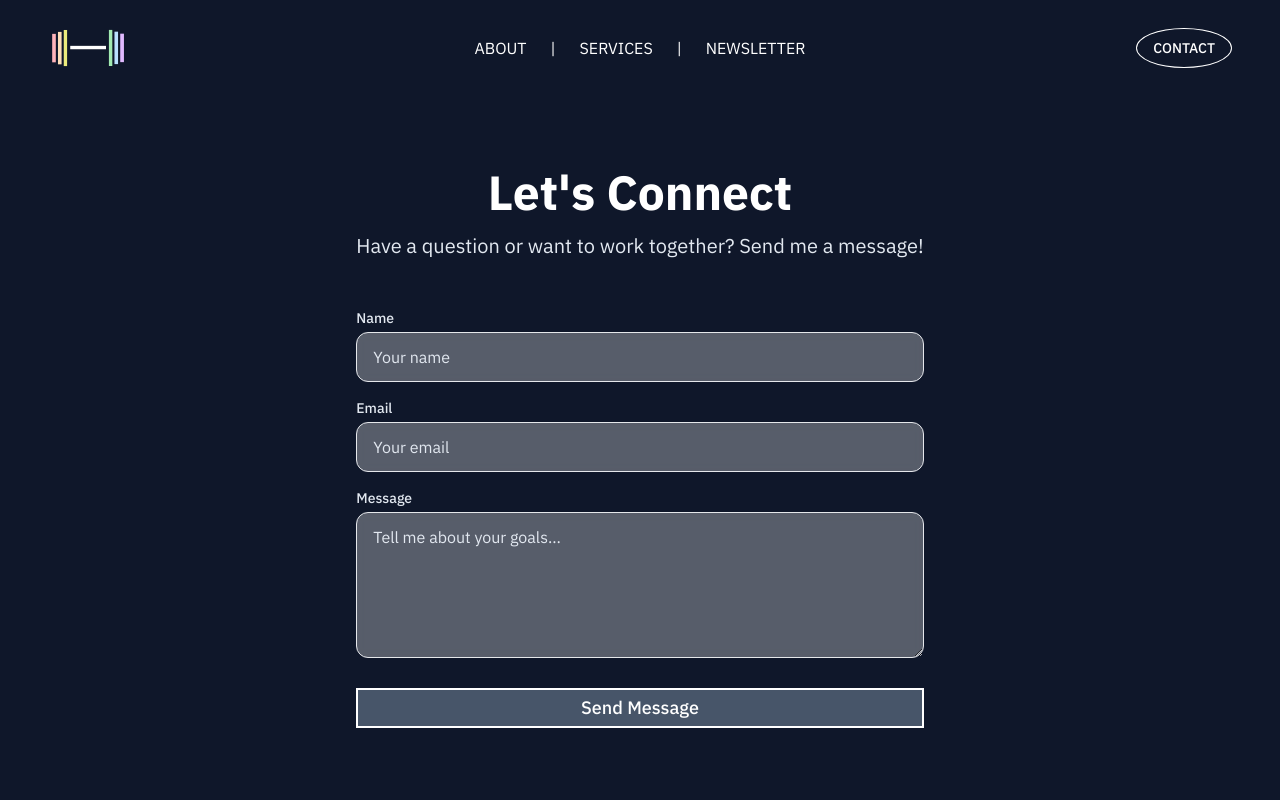
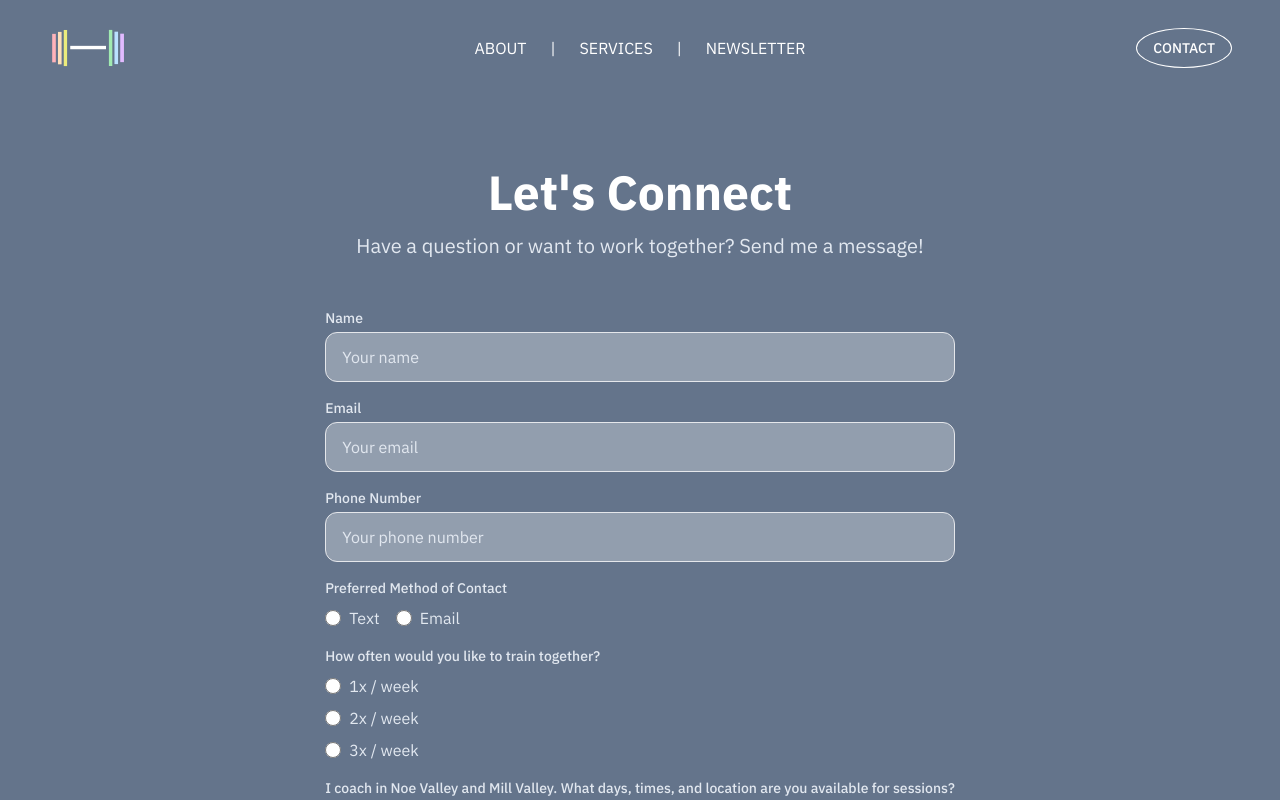
Before and after one commit to atiumcache/emmipetersen, a React (Vite) app: page /contact in a window 1280 px wide. Shown: the top 800 px of the page. Built offline with nearby package versions, Linux system fonts and the light colour scheme; no server answers.

Commit message:
Change contact form fields

```diff
--- a/src/components/ContactForm.tsx
+++ b/src/components/ContactForm.tsx
@@ -127,6 +127,104 @@ export function ContactForm({
 
               <div>
                 <label
+                  htmlFor="phone"
+                  className="block text-sm font-medium text-slate-200 mb-1"
+                >
+                  Phone Number
+                </label>
+                <input
+                  type="tel"
+                  id="phone"
+                  name="phone"
+                  required
+                  className="placeholder-slate-200 w-full px-4 py-3 bg-white/30 backdrop-blur-sm text-white border border-gray-200 rounded-xl focus:outline-none focus:ring-2 focus:ring-white/50 focus:border-white transition-all duration-200"
+                  placeholder="Your phone number"
+                />
+              </div>
+
+              <div>
+                <label className="block text-sm font-medium text-slate-200 mb-2">
+                  Preferred Method of Contact
+                </label>
+                <div className="flex gap-4">
+                  <label className="flex items-center space-x-2 cursor-pointer">
+                    <input
+                      type="radio"
+                      name="contact_method"
+                      value="text"
+                      required
+                      className="w-4 h-4 text-white bg-white/30 border-gray-200 focus:ring-white/50"
+                    />
+                    <span className="text-slate-200">Text</span>
+                  </label>
+                  <label className="flex items-center space-x-2 cursor-pointer">
+                    <input
+                      type="radio"
+                      name="contact_method"
+                      value="email"
+                      className="w-4 h-4 text-white bg-white/30 border-gray-200 focus:ring-white/50"
+                    />
+                    <span className="text-slate-200">Email</span>
+                  </label>
+                </div>
+              </div>
+
+              <div>
+                <label className="block text-sm font-medium text-slate-200 mb-2">
+                  How often would you like to train together?
+                </label>
+                <div className="flex flex-col gap-2">
+                  <label className="flex items-center space-x-2 cursor-pointer">
+                    <input
+                      type="radio"
+                      name="frequency"
+                      value="1x per week"
+                      required
+                      className="w-4 h-4 text-white bg-white/30 border-gray-200 focus:ring-white/50"
+                    />
+                    <span className="text-slate-200">1x / week</span>
+                  </label>
+                  <label className="flex items-center space-x-2 cursor-pointer">
+                    <input
+                      type="radio"
+                      name="frequency"
+                      value="2x per week"
+                      className="w-4 h-4 text-white bg-white/30 border-gray-200 focus:ring-white/50"
+                    />
+                    <span className="text-slate-200">2x / week</span>
+                  </label>
+                  <label className="flex items-center space-x-2 cursor-pointer">
+                    <input
+                      type="radio"
+                      name="frequency"
+                      value="3x per week"
+                      className="w-4 h-4 text-white bg-white/30 border-gray-200 focus:ring-white/50"
+                    />
+                    <span className="text-slate-200">3x / week</span>
+                  </label>
+                </div>
+              </div>
+
+              <div>
+                <label
+                  htmlFor="availability"
+                  className="block text-sm font-medium text-slate-200 mb-1"
+                >
+                   I coach in Noe Valley and Mill Valley. What days, times, and location are you available for sessions?
+                </label>
+
+                <textarea
+                  id="availability"
+                  name="availability"
+                  required
+                  rows={3}
+                  className="placeholder-slate-200 w-full px-4 py-3 bg-white/30 backdrop-blur-sm text-white border border-gray-200 rounded-xl focus:outline-none focus:ring-2 focus:ring-white/50 focus:border-white transition-all duration-200"
+                  placeholder="Let me know what times work best for you..."
+                />
+              </div>
+
+              <div>
+                <label
                   htmlFor="message"
                   className="block text-sm font-medium text-slate-200 mb-1"
                 >
--- a/src/pages/Contact.tsx
+++ b/src/pages/Contact.tsx
@@ -3,9 +3,9 @@ import { ContactForm } from "../components/ContactForm";
 
 export function Contact() {
   return (
-    <div className="min-h-screen bg-slate-900">
+    <div className="min-h-screen bg-slate-500">
       <Navbar color="aqua-medium" sticky={false} />
-      <ContactForm twBackgroundClass="bg-slate-900" />
+      <ContactForm twBackgroundClass="bg-slate-500" />
     </div>
   );
 }
```
